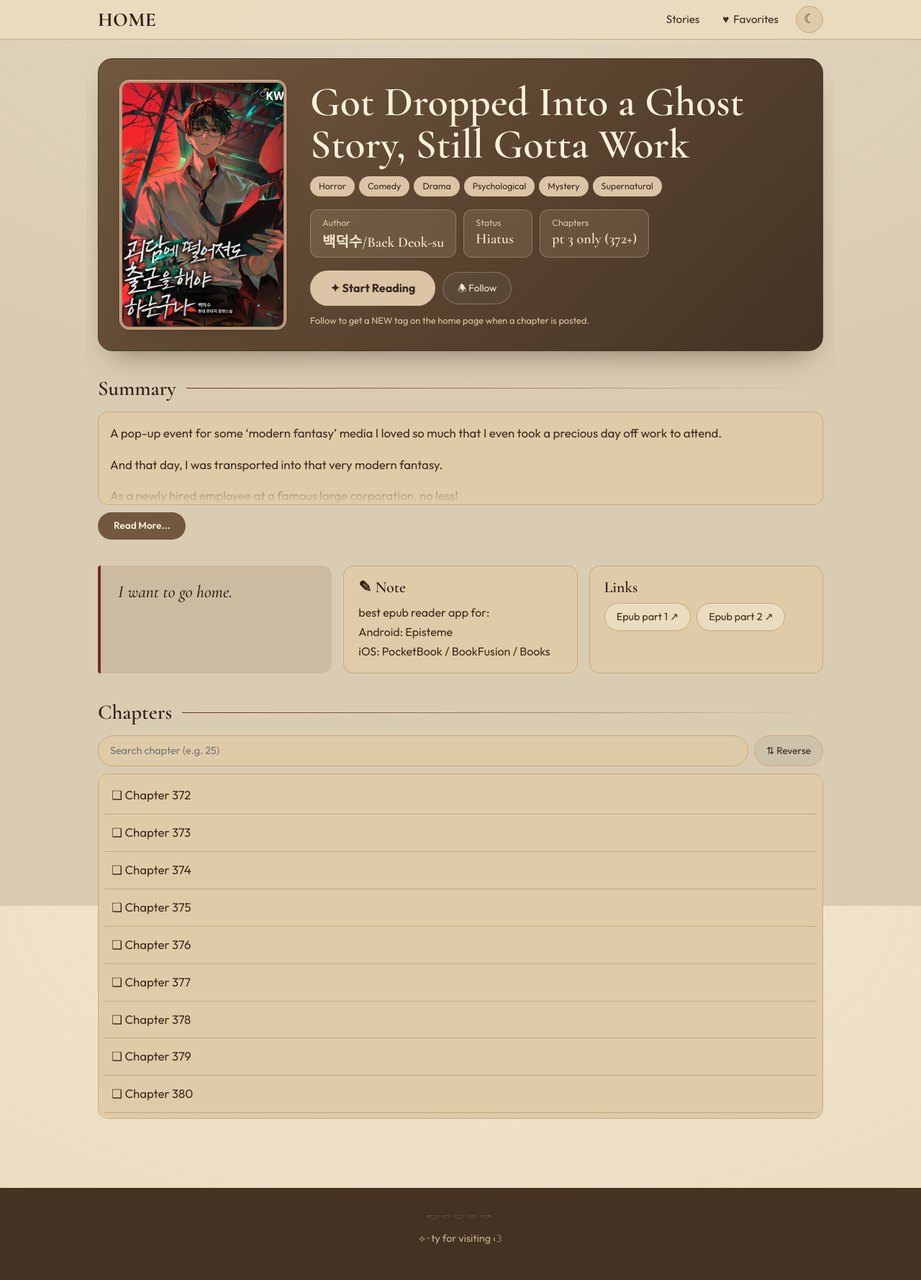
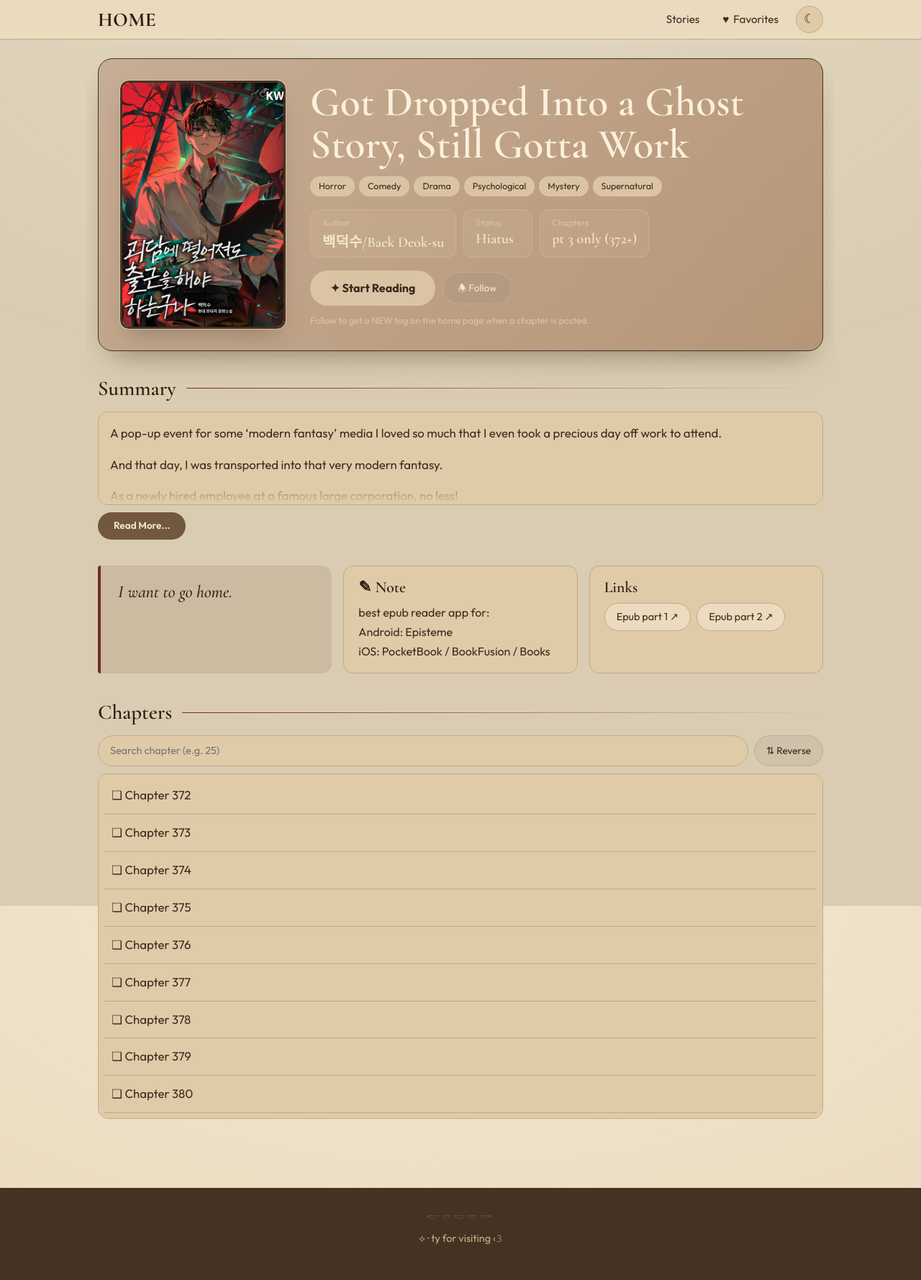
Before and after one commit to soleumn/soleumn.github.io, a Jekyll site: the page built from _novels/gsgw.md, in a window 1280 px wide. Shown: the whole page at 72% size. Built offline with Jekyll 4.4.1, drawn with Linux system fonts in a browser that asks for light colours.

Commit message:
Update site.css

```diff
--- a/assets/css/site.css
+++ b/assets/css/site.css
@@ -315,7 +315,7 @@ body:not(.layout-post) .chapter-tools .reader-btn { border-radius: 999px; paddin
 /* ---------- TEMA CLARO: uso criativo da paleta ---------- */
 /* caixa principal da história: painel escuro, como uma capa de livro */
 html[data-site-theme="light"] .novel-hero {
-  background: linear-gradient(135deg, #72583e 0%, #443223 100%);
+  background: linear-gradient(135deg, #C6AD95 0%, #B69677 100%);
   border-color: #443223;
   box-shadow: 0 20px 40px -20px rgba(68, 50, 35, .6);
   --texto-principal: #f3e6cf;
@@ -328,7 +328,7 @@ html[data-site-theme="light"] .novel-hero {
   --accent-soft: rgba(219, 196, 165, .14);
   color: var(--texto-principal);
 }
-html[data-site-theme="light"] .novel-cover { border-color: #B89375; outline-color: #dbc4a5; }
+html[data-site-theme="light"] .novel-cover { border-color: #443223; outline-color: #dbc4a5; }
 
 /* etiquetas preenchidas */
 html[data-site-theme="light"] .chips li {
```
